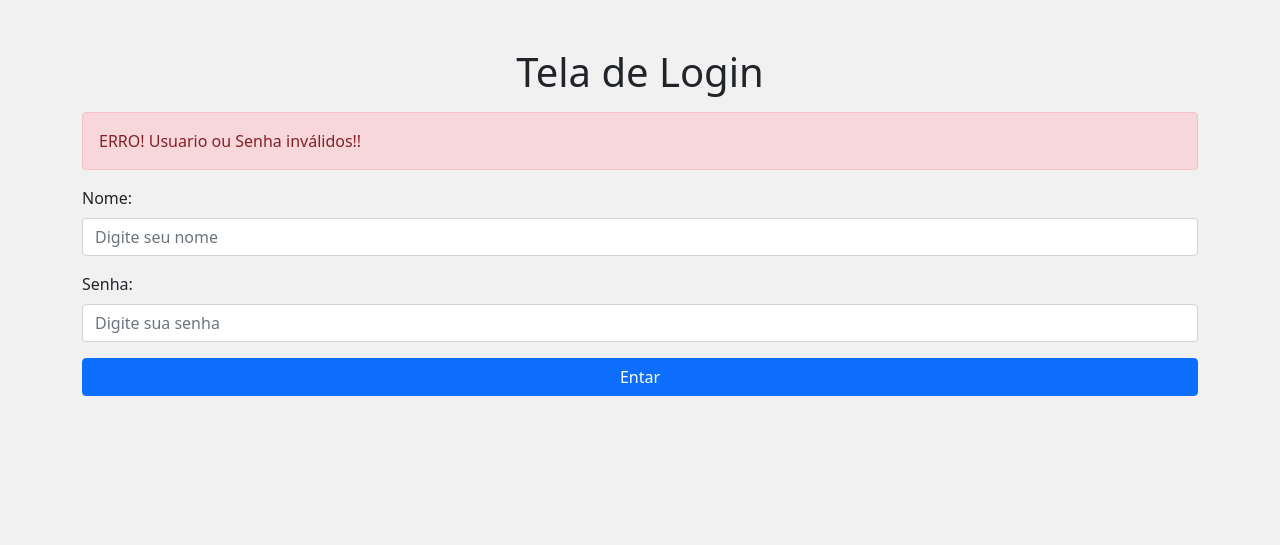
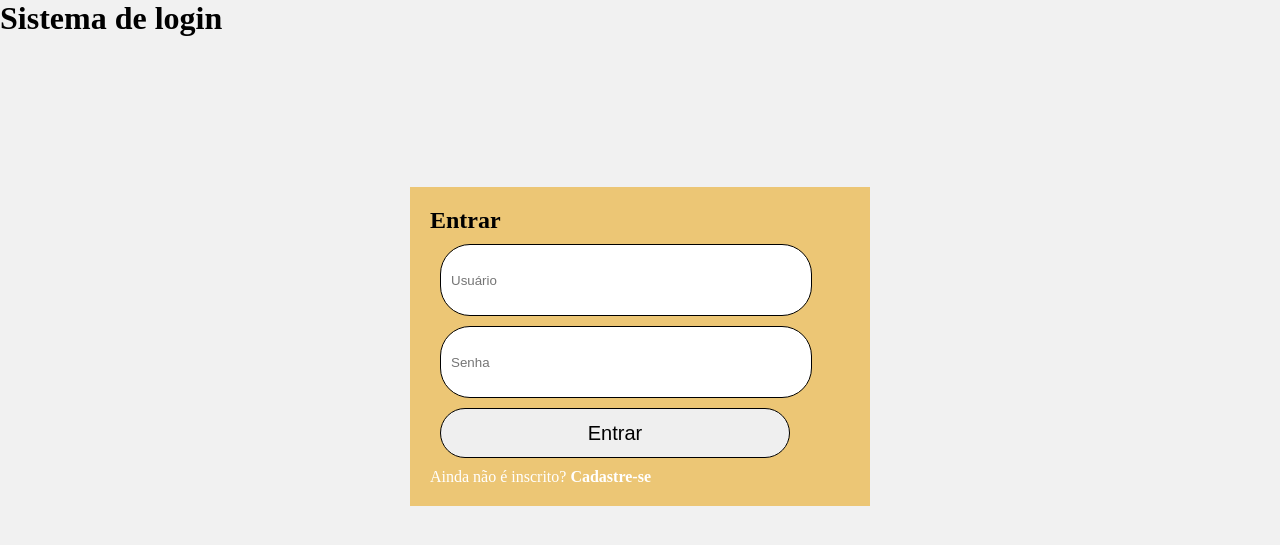
Before and after one commit to Igorios/sistema-login, a PHP site: page / in a window 1280 px wide. Shown: the top 545 px of the page. Run offline with PHP 8.4, Linux system fonts and the light colour scheme; the visitor is signed in with stand-in values (Sample User, id 1).

Commit message:
criado as funcoes

```diff
--- /dev/null
+++ b/css/style.css
@@ -0,0 +1,42 @@
+
+* {
+    margin: 0;
+    padding: 0;
+}
+
+body {
+    background-color: #f1f1f1;
+}
+
+
+input {
+    display: block;
+    height: 50px;
+    width: 350px;
+    margin: 10px;
+    border-radius: 30px;
+    padding: 10px;
+    font-size: 10px 20px;
+    border: 1px solid #000;
+}
+
+.container {
+    padding: 20px;
+    background-color: #e9a6168f;
+    width: 420px;
+    margin: 150px auto 0px auto;
+}
+
+.btn-submit {
+    cursor: pointer;
+    font-size: 20px;
+}
+
+a {
+    color: #ffffff;
+    text-decoration: none;
+}
+
+a:hover {
+    text-decoration: underline;
+}
--- a/index.php
+++ b/index.php
@@ -1,40 +1,29 @@
-<?php
-    session_start();
-?>
 <!DOCTYPE html>
-<html lang="pt-BR">
+<html lang="pt-br">
 <head>
     <meta charset="UTF-8">
     <meta http-equiv="X-UA-Compatible" content="IE=edge">
     <meta name="viewport" content="width=device-width, initial-scale=1.0">
-    <link href="https://cdn.jsdelivr.net/npm/bootstrap@5.1.3/dist/css/bootstrap.min.css" rel="stylesheet" integrity="sha384-1BmE4kWBq78iYhFldvKuhfTAU6auU8tT94WrHftjDbrCEXSU1oBoqyl2QvZ6jIW3" crossorigin="anonymous">
-    <title>|| Tela de Login ||</title>
+    <link rel="stylesheet" href="css/style.css">
+    <title>Cadastrar</title>
 </head>
-<body style="background-color: #f1f1f1;">
-    <h1 class="text-center mt-5">Tela de Login</h1>
-    <form action="login.php" method="POST">
-        <div class="container mt-3">
-            <?php
-                if(isset($_SESSION['nao_autenticado'])):
-            ?>
-            <div class="alert alert-danger" role="alert">
-                ERRO! Usuario ou Senha inválidos!!
-            </div>
-            <?php
-                endif;
-                // Destruindo uma sessão
-                unset($_SESSION['nao_autenticado']);
-            ?>
-            <div class="mb-3">
-                <label for="nome" class="form-label">Nome:</label>
-                <input type="text" class="form-control" name="nome" id="nome" placeholder="Digite seu nome">
-            </div>
-            <div class="mb-3">
-                <label for="senha" class="form-label">Senha:</label>
-                <input type="password" class="form-control" name="senha" id="senha" placeholder="Digite sua senha">
-            </div>
-            <button type="submit" class="btn btn-primary w-100">Entar</button>
-        </div>
-    </form>
+<body>
+    <h1>Sistema de login</h1>
+    <section class="container">
+        <h2>Entrar</h2>
+
+        <form method="POST">
+            <input type="email" name="email" id="email" placeholder="Usuário">
+            <input type="password" name="senha" id="senha" placeholder="Senha">
+            <input class="btn-submit" type="submit" value="Entrar">
+            <a href="cadastrar.php">Ainda não é inscrito? <strong>Cadastre-se</strong> </a>
+        </form>
+
+    </section>
+
+    <?php
+
+    ?>
+
 </body>
 </html>
--- a/verifica_login.php
+++ /dev/null
@@ -1,6 +0,0 @@
-<?php
-    if (!$_SESSION['usuario']) {
-        header('Location: index');
-        exit();
-    }
-?>
```
Also changed, not shown: cadastrar.php (added, +31 -0 lines), class/usuario.php (added, +70 -0 lines), conexao.php (deleted, +0 -10 lines), css/cadastrar.css (added, +42 -0 lines), login.php (deleted, +0 -28 lines), logout.php (deleted, +0 -7 lines), site.php (deleted, +0 -19 lines).
